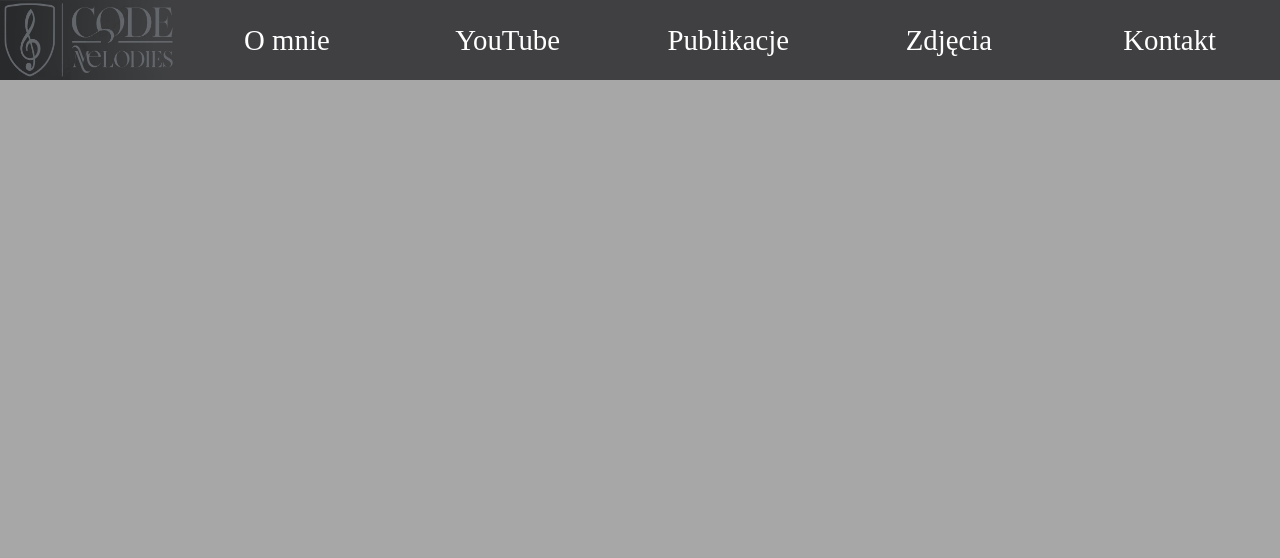
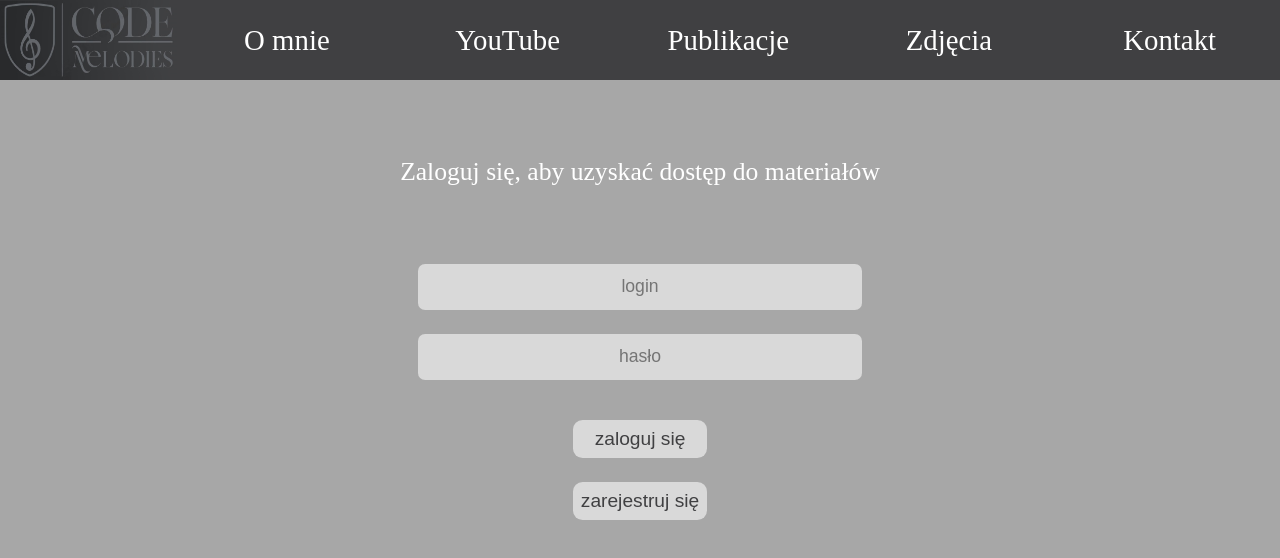
Before and after one commit to WiolaWysopal/CodeMelodies, an Angular app in the folder FRONTEND/CodeMelodies/: page / in a window 1280 px wide. Shown: the top 558 px of the page. Built offline with nearby package versions, Linux system fonts and the light colour scheme.

Commit message:
Add login component

```diff
--- a/FRONTEND/CodeMelodies/src/app/app.component.html
+++ b/FRONTEND/CodeMelodies/src/app/app.component.html
@@ -1,5 +1,6 @@
 <!-- <p> {{title}} App</p> -->
 <app-tlo></app-tlo>
 <app-pasek></app-pasek>
+<app-login></app-login>
 
 <router-outlet></router-outlet>
--- a/FRONTEND/CodeMelodies/src/app/app.module.ts
+++ b/FRONTEND/CodeMelodies/src/app/app.module.ts
@@ -5,12 +5,14 @@ import { AppRoutingModule } from './app-routing.module';
 import { AppComponent } from './app.component';
 import { PasekComponent } from './pasek/pasek.component';
 import { TloComponent } from './tlo/tlo.component';
+import { LoginComponent } from './login/login.component';
 
 @NgModule({
   declarations: [
     AppComponent,
     PasekComponent,
-    TloComponent
+    TloComponent,
+    LoginComponent
   ],
   imports: [
     BrowserModule,
--- /dev/null
+++ b/FRONTEND/CodeMelodies/src/app/login/login.component.css
@@ -0,0 +1,41 @@
+.komunikat {
+    display: flex;
+    justify-content: center;
+    align-items: center;
+    font-size: 160%;
+    color: white;
+    margin: 3em;
+}
+
+
+
+form, .button-container {
+    display: flex;
+    flex-direction: column;
+    align-items: center;
+    margin: 1em;
+    gap: 1.5em;
+}
+
+input[type="text"], input[type="password"]{
+    width: 25em;    /* dostosuj wartość według potrzeb */
+    height: 2.5em;    /* dostosuj wartość według potrzeb */
+    color: #D9D9D9;
+    justify-content: center;
+    border-radius: 0.4em;
+    font-size: 110%;
+    text-align: center;
+    border: 0.5em;
+    background-color: #D9D9D9;
+}
+
+input[type="submit"], input[type="button"] {
+    width: 7em;    /* dostosuj wartość według potrzeb */
+    height: 2em;    /* dostosuj wartość według potrzeb */
+    font-size: 120%;
+    color: #404042;
+    justify-content: center;
+    border-radius: 0.5em;
+    border: 0;
+    background-color: #D9D9D9;
+}
--- /dev/null
+++ b/FRONTEND/CodeMelodies/src/app/login/login.component.html
@@ -0,0 +1,18 @@
+<p class="komunikat">Zaloguj się, aby uzyskać dostęp do materiałów</p>
+<!-- Linia poniżej to miejsce na komunikat -->
+<!-- <p class="error-message" *ngIf="showError">Błędny login lub hasło</p> -->
+<!-- <form (submit)="onSubmit()"> -->
+<form>
+    <div class="input-container">
+        <input type="text" id="username" name="username" placeholder="login" required>
+    </div>
+
+    <div class="input-container">
+        <input type="password" id="password" name="password" placeholder="hasło" required>
+    </div>
+
+    <div class="button-container">
+        <input type="submit" value="zaloguj się">
+        <input type="button" value="zarejestruj się">
+    </div>
+</form>
```
Also changed, not shown: FRONTEND/CodeMelodies/src/app/login/login.component.ts (added, +10 -0 lines).
